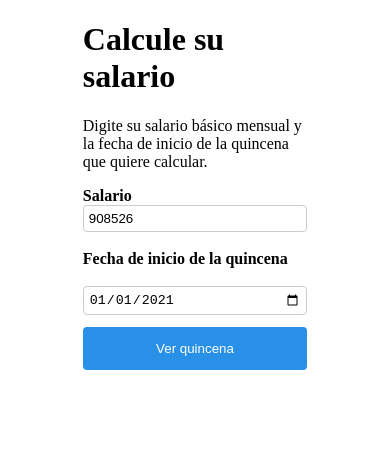
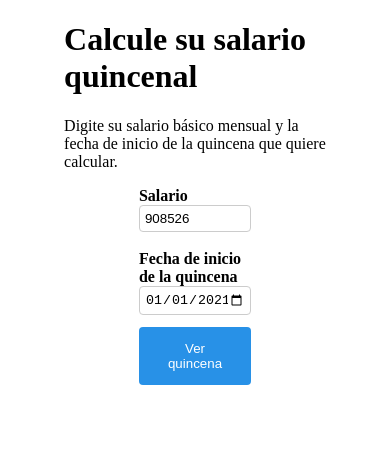
Before and after one commit to acamalvarez/calculadora-salario, a plain HTML site: page index.html in a window 390 px wide. Drawn offline with Linux system fonts and the light colour scheme.

Commit message:
more changes to style

```diff
--- a/css/style.css
+++ b/css/style.css
@@ -1,5 +1,10 @@
+.wrapper-text {
+    width: 70%;
+    margin: auto;
+}
+
 .wrapper {
-    width: 60%;
+    width: 30%;
     margin: auto;
 }
 
@@ -26,13 +31,13 @@ button {
 
 .title-container {
     display: grid;
-    grid-template-columns: 25% 20% 20%;
+    grid-template-columns: 50% 25% 25%;
     grid-gap: 1em;
 }
 
 .form-days {
     display: grid;
-    grid-template-columns: 25% 20% 20%;
+    grid-template-columns: 50% 25% 25%;
     grid-gap: 1em;
 }
 
@@ -49,10 +54,6 @@ button {
 }
 
 @media screen and (max-width: 950px) {
-    .wrapper {
-        width: 60%;
-        margin: auto;
-    }
 
     #salary-button {
         display: block;
--- a/index.html
+++ b/index.html
@@ -13,29 +13,41 @@
 </head>
 <body>
 
-    <div class="wrapper">
-        <h1>Calcule su salario</h1>
+    <div class="wrapper-text">
+        <h1>Calcule su salario quincenal</h1>
         <p>
             Digite su salario básico mensual y la fecha de inicio de la quincena
-             que quiere calcular.
+            que quiere calcular.
         </p>
 
+    </div>
+
+
+
+
+    <div class="wrapper">
         <label for="salary"><strong>Salario</strong></label>
-
         <input id="salaryMonth" type="number" value=908526 min="0" onblur="calcularSalario()">
         <br><br>
         <label for="startDate"><strong>Fecha de inicio de la quincena</strong></label>
-        <br>
         <input id="startDate" type="date" onblur="verQuincena()">
 
         <button id="salary-button" onclick="verQuincena()">Ver quincena</button>
         <br><br>
+    </div>
 
+    <div class="wrapper-text">
         <p id="explanation" hidden>
-            Llene lo siguiente las horas de comienzo y el número de horas trabajadas cada día.
+        Llene lo siguiente las horas de comienzo y el número de horas trabajadas cada día.
         </p>
 
+    </div>
 
+
+
+
+
+    <div class="wrapper">
         <div class="title-container" id="title-container" hidden>
 
         </div>
@@ -50,9 +62,14 @@
 
         <p id="result"></p>
 
+    </div>
 
 
-    </div>
+
+
+
+
+
 
 
     <script>
```
